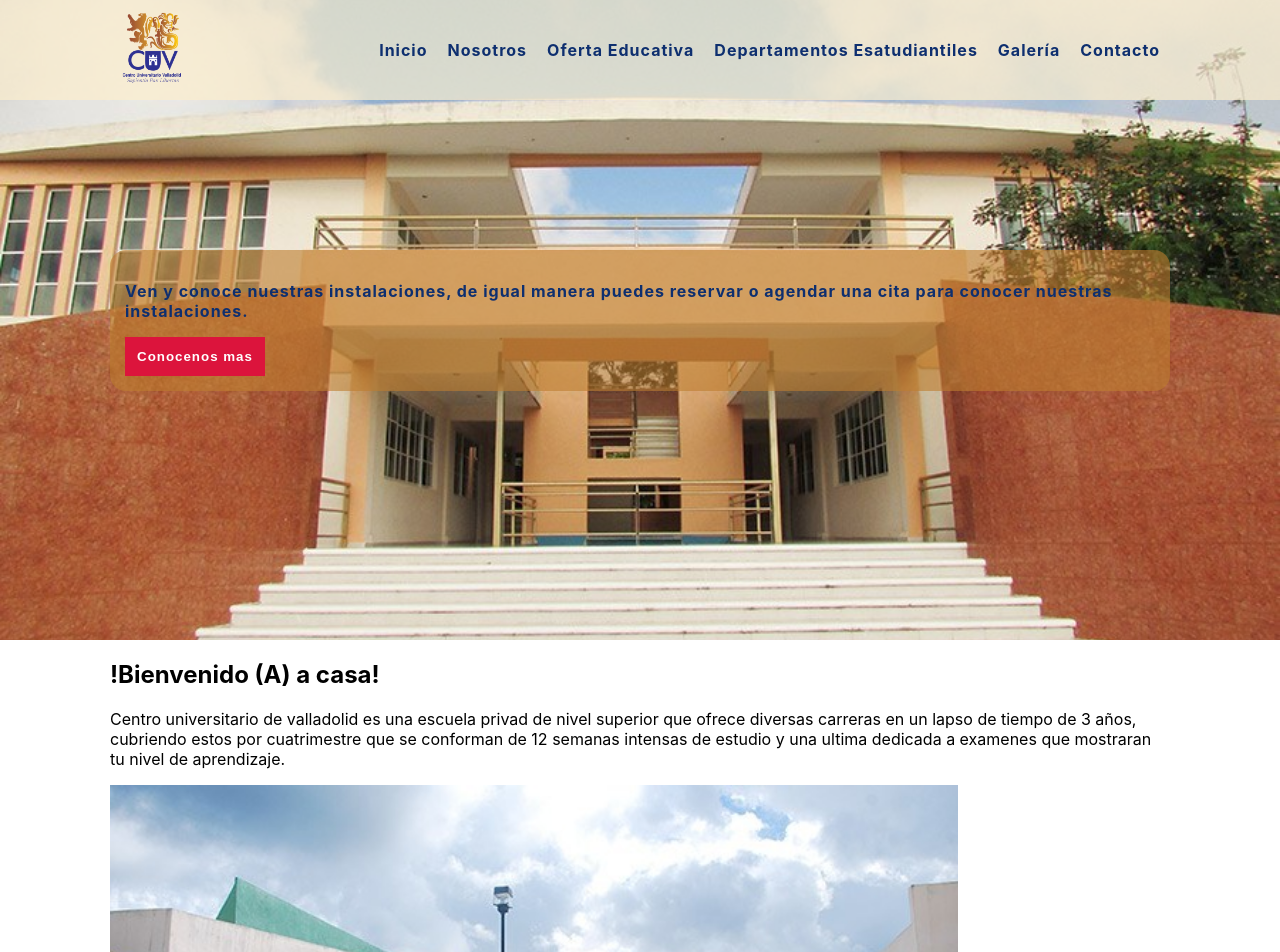
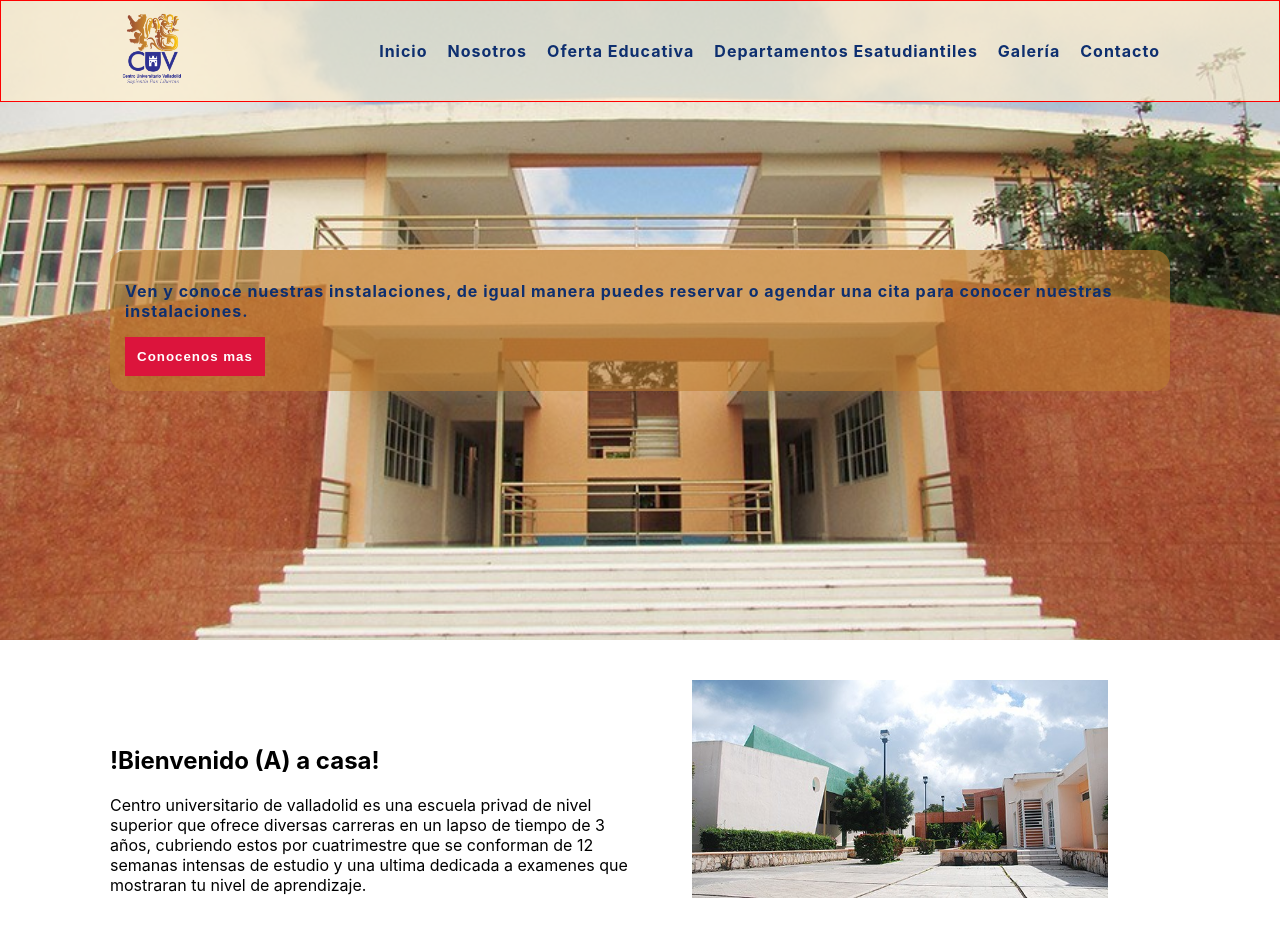
Before and after one commit to Abascal-jorge/cuv-paginaWeb, a Next.js app: page / in a window 1280 px wide. Shown: the top 952 px of the page. Built offline with nearby package versions, Linux system fonts and the light colour scheme.

Commit message:
Agregando libreria swipper

```diff
--- a/components/Layout/Header.js
+++ b/components/Layout/Header.js
@@ -7,6 +7,8 @@ const Navegacion = styled.header`
     position: fixed;
     width: 100%;
     background-color: rgba(252, 238, 206, .7);
+    border: 1px solid red;
+    z-index: 10;
 
     .items-nav{
         display: flex;
--- a/components/Section/Informacion/informacion.js
+++ b/components/Section/Informacion/informacion.js
@@ -1,12 +1,19 @@
 import React from 'react';
+import styled from "@emotion/styled";
 import Slider from "./slider";
+
+const SectionInformacion = styled.section`
+    .informacion-section .column{
+        width: calc(50% - 10px);
+    }
+`;
 
 const Informacion = () => {
     return (
-        <section>
+        <SectionInformacion>
             <div className="contenedor">
-                <div>
-                    <div>
+                <div className="informacion-section">
+                    <div className="column">
                         <h2>!Bienvenido (A) a casa!</h2>
                         <p>Centro universitario de valladolid es una escuela privad de nivel superior
                             que ofrece diversas carreras en un lapso de tiempo de 3 años, cubriendo estos
@@ -17,7 +24,7 @@ const Informacion = () => {
                     <Slider/>
                 </div>
             </div>
-        </section>
+        </SectionInformacion>
      );
 }
 
--- a/components/Section/Informacion/slider.js
+++ b/components/Section/Informacion/slider.js
@@ -1,9 +1,25 @@
 import React from 'react';
-import Image from "next/image";
+import Swiper from 'swiper/bundle';
+import SwiperCore, { Navigation, Pagination } from 'swiper/core';
+import 'swiper/swiper-bundle.css';
+
 
 const Slider = () => {
+
+    SwiperCore.use([Navigation, Pagination]);
+
+    const swiper = new Swiper('.swiper-container', {
+        pagination: {
+          el: '.swiper-pagination',
+          clickable: true,
+          renderBullet: function (index, className) {
+            return '<span className="' + className + '">' + (index + 1) + '</span>';
+          },
+        }
+    });
+
     return (
-        <div className="swiper-container">
+        <div className="swiper-container column">
             <div className="swiper-wrapper">
                 <div className="swiper-slide">
                     <img src="/entradacuv.jpg"/>
--- a/package.json
+++ b/package.json
@@ -12,6 +12,7 @@
     "font-awesome": "^4.7.0",
     "next": "10.0.9",
     "react": "17.0.1",
-    "react-dom": "17.0.1"
+    "react-dom": "17.0.1",
+    "swiper": "^6.5.0"
   }
 }
--- a/styles/globals.css
+++ b/styles/globals.css
@@ -53,3 +53,57 @@ header.scrollActive{
   background-color: black;
   color: white;
 }
+
+/*Estilos generales*/
+section{
+  margin-top: 40px;
+}
+
+section .informacion-section{
+  display: flex;
+  justify-content: center;
+  align-items: center;
+}
+
+/*Slider*/
+.swiper-container {
+  width: 100%;
+  height: 100%;
+}
+
+.swiper-slide {
+  text-align: center;
+  font-size: 18px;
+  background: #fff;
+
+  /* Center slide text vertically */
+  display: -webkit-box;
+  display: -ms-flexbox;
+  display: -webkit-flex;
+  display: flex;
+  -webkit-box-pack: center;
+  -ms-flex-pack: center;
+  -webkit-justify-content: center;
+  justify-content: center;
+  -webkit-box-align: center;
+  -ms-flex-align: center;
+  -webkit-align-items: center;
+  align-items: center;
+}
+
+
+.swiper-pagination-bullet{
+  width: 20px;
+  height: 20px;
+  text-align: center;
+  line-height: 20px;
+  font-size: 12px;
+  color: #000;
+  opacity: 1;
+  background: rgba(0, 0, 0, 0.2);
+}
+
+.swiper-pagination-bullet-active {
+  color: #fff;
+  background: #007aff;
+}
```
Also changed, not shown: 1 other file (tests, documents, lock files or other folders).
